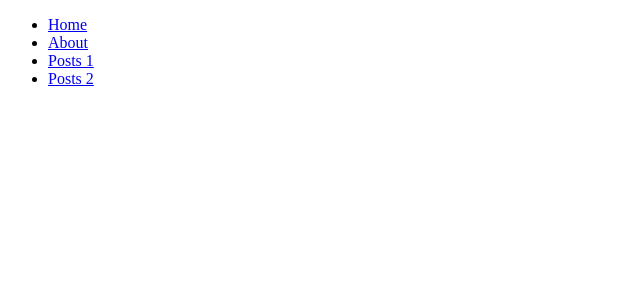
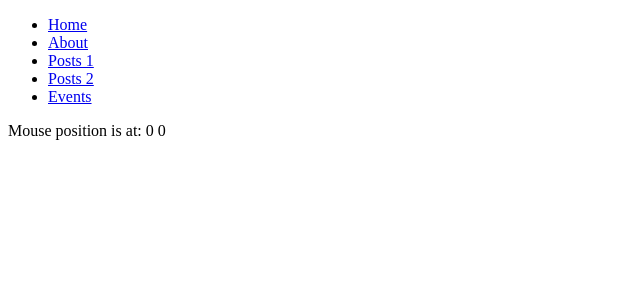
Before and after one commit to ganimalqudhaifi/nuxt-lab, a Nuxt app: page /events in a window 1280 px wide. Shown: the top 300 px of the page, without its empty margins (0-640 px from the left). Built offline with nearby package versions, Linux system fonts and the light colour scheme.

Commit message:
Add composables

```diff
--- a/components/AppHeader.vue
+++ b/components/AppHeader.vue
@@ -5,6 +5,7 @@
       <li><NuxtLink to="/about">About</NuxtLink></li>
       <li><NuxtLink to="/posts/1">Posts 1</NuxtLink></li>
       <li><NuxtLink to="/posts/2">Posts 2</NuxtLink></li>
+      <li><NuxtLink to="/events">Events</NuxtLink></li>
     </ul>
   </header>
 </template>
--- /dev/null
+++ b/composables/useEventListener.js
@@ -0,0 +1,6 @@
+import { onMounted, onUnmounted } from "vue";
+
+export function useEventListener(target, event, callback) {
+  onMounted(() => target.addEventListener(event, callback));
+  onUnmounted(() => target.removeEventListener(event, callback));
+}
--- /dev/null
+++ b/composables/useMouse.js
@@ -0,0 +1,14 @@
+import { ref, onMounted, onUnmounted } from "vue";
+import { useEventListener } from "./useEventListener";
+
+export function useMouse() {
+  const x = ref(0);
+  const y = ref(0);
+
+  useEventListener(window, "mousemove", (event) => {
+    x.value = event.pageX;
+    y.value = event.pageY;
+  });
+
+  return { x, y };
+}
--- /dev/null
+++ b/pages/events.vue
@@ -0,0 +1,7 @@
+<script setup>
+const mouse = reactive(useMouse());
+</script>
+
+<template>
+  <div>Mouse position is at: {{ mouse.x }} {{ mouse.y }}</div>
+</template>
```
